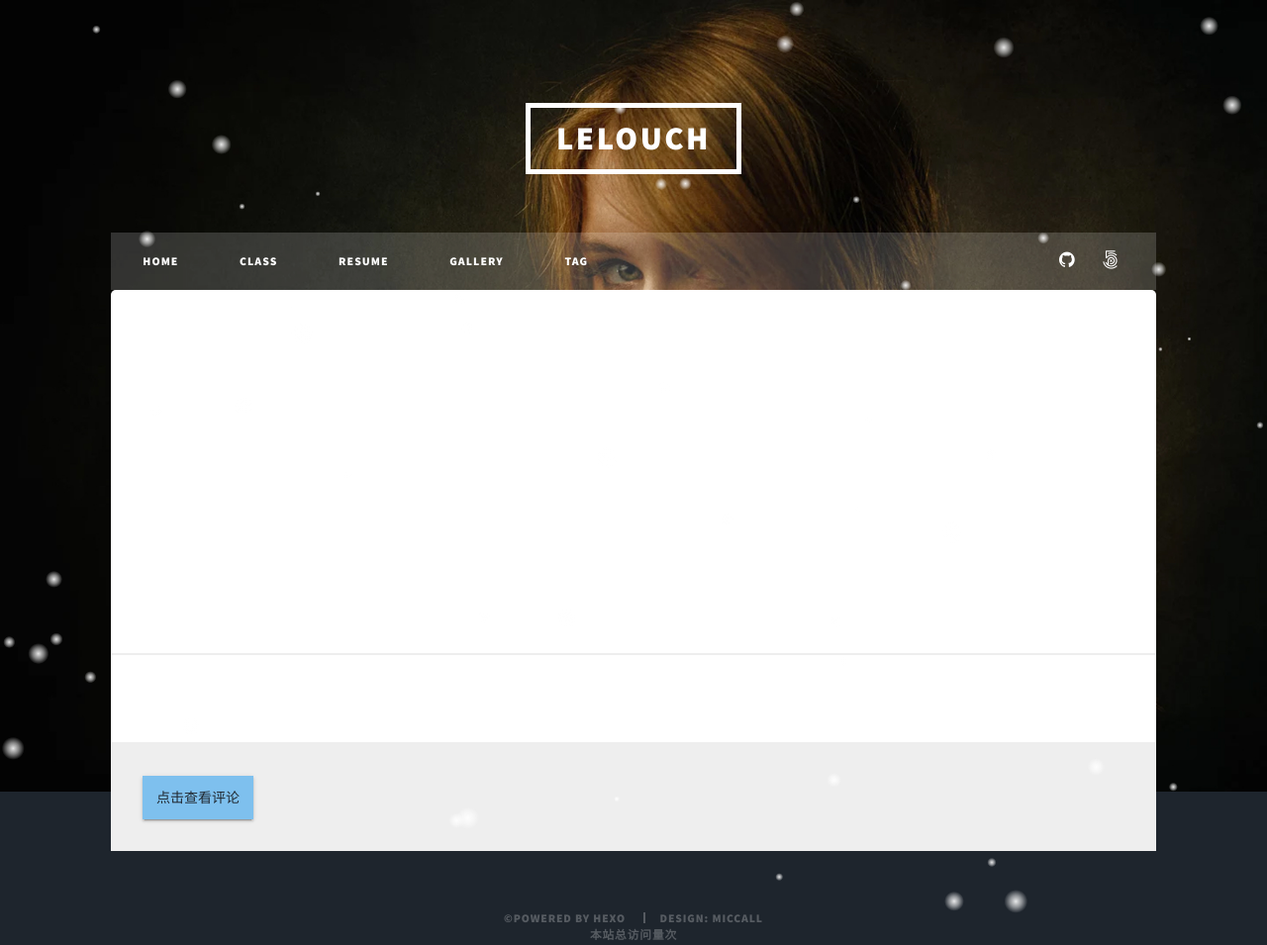
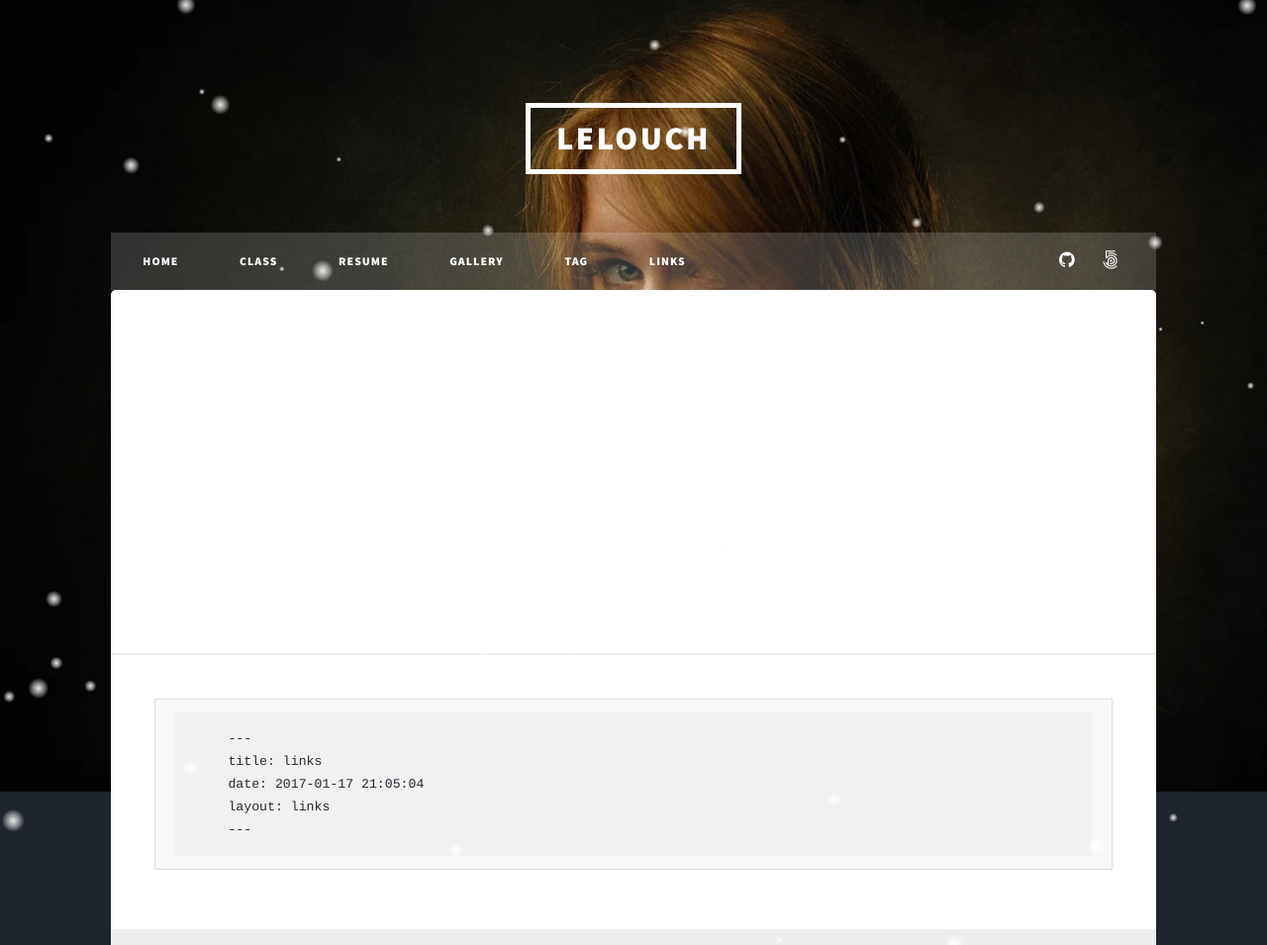
Before and after one commit to Kuafu343/Kuafu343.github.io, a plain HTML site: page flinks/index.html in a window 1280 px wide. Shown: the top 955 px of the page at 99% size. Drawn offline with nearby package versions, Linux system fonts and the light colour scheme; some packages are replaced by stand-ins of ours; a script that the page names is missing.

Commit message:
Site updated: 2023-01-20 22:26:00

```diff
--- a/group/index.html
+++ b/flinks/index.html
@@ -123,6 +123,12 @@
 		            </a>
 		        </li>
 
+		        <li>
+		            <a href="/flinks/" title="LINKS">
+		                LINKS
+		            </a>
+		        </li>
+
 
 
             </ul>
@@ -150,6 +156,12 @@
             </div>
             <!-- Post -->
             <div class="typo" style="padding: 3rem;">
+                <pre><code>    ---
+    title: links
+    date: 2017-01-17 21:05:04
+    layout: links
+    ---
+</code></pre>
 
             </div>
 
@@ -212,8 +224,8 @@ $('.btn_click_load').click(function() {
 -->
 <script type="text/javascript">
     var disqus_config = function () {
-        this.page.url = 'https://example.com/group/index.html';  // Replace PAGE_URL with your page's canonical URL variable
-        this.page.identifier = 'https://example.com/group/index.html'; // Replace PAGE_IDENTIFIER with your page's unique identifier variable
+        this.page.url = 'https://example.com/flinks/index.html';  // Replace PAGE_URL with your page's canonical URL variable
+        this.page.identifier = 'https://example.com/flinks/index.html'; // Replace PAGE_IDENTIFIER with your page's unique identifier variable
     };
 </script>
 
```
Also changed, not shown: 2023/01/20/【理论力学】对角速度是二阶张量的认识/index.html (+6 -0 lines), about/index.html (+6 -0 lines), archives/2023/01/index.html (+6 -0 lines), archives/2023/index.html (+6 -0 lines), archives/index.html (+6 -0 lines), categories/Physics/index.html (+6 -0 lines), index.html (+6 -0 lines), tag/index.html (+6 -0 lines), tags/Classical-mechanics/index.html (+6 -0 lines), tags/Physics/index.html (+6 -0 lines).
